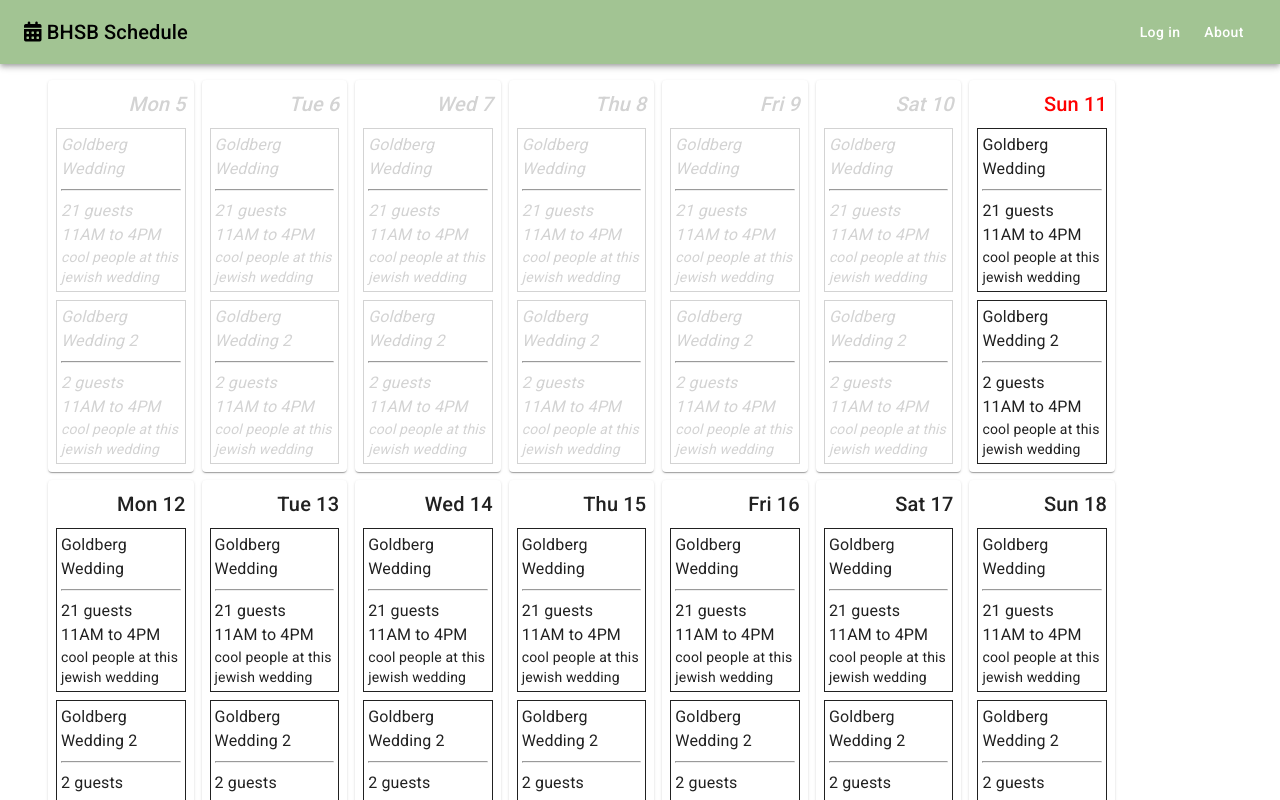
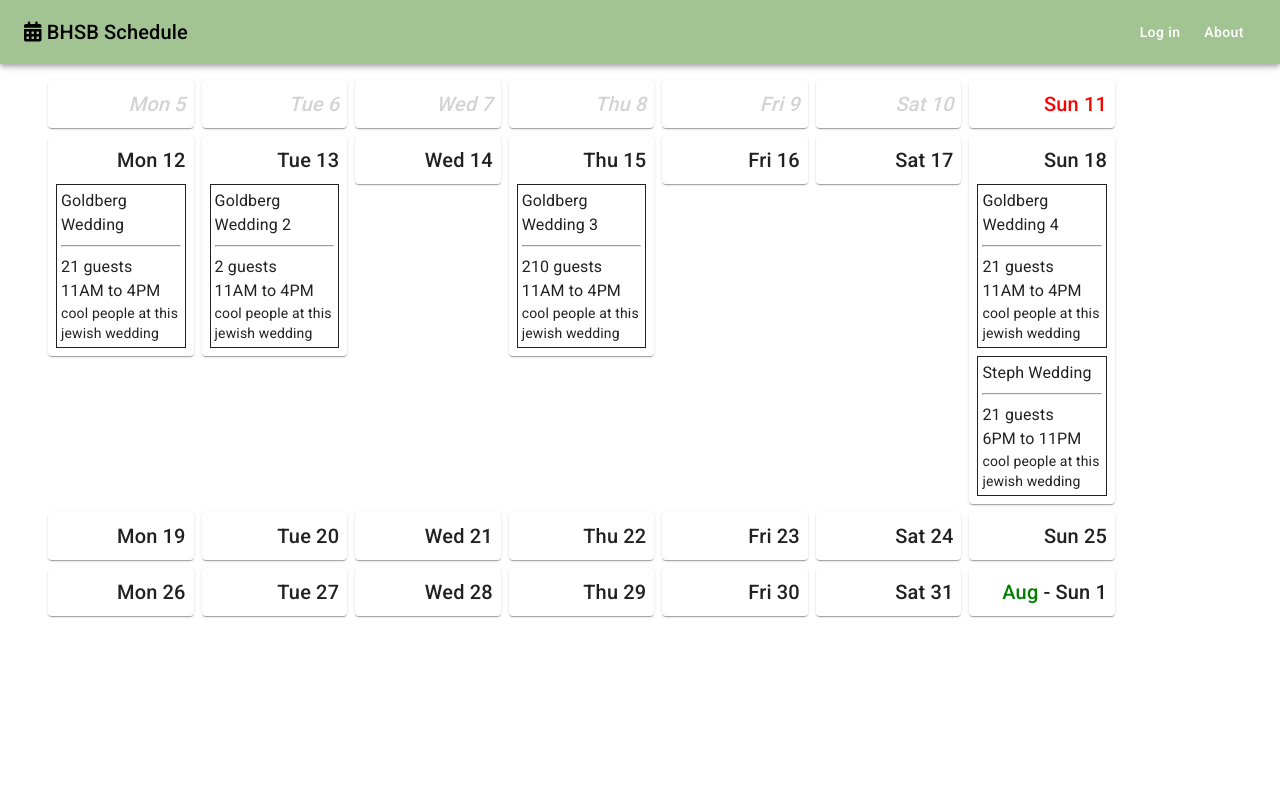
Before and after one commit to shylton/bhsb-schedule, a React (Create React App) app in the folder client/: page / in a window 1280 px wide. Shown: the top 800 px of the page. Built offline with nearby package versions, Linux system fonts and the light colour scheme.

Commit message:
event filter works

```diff
--- a/client/src/App.js
+++ b/client/src/App.js
@@ -75,6 +75,23 @@ const events = [
       runner: 3
     }
   },
+  {
+    name: 'Steph Wedding',
+    guest_count: 21,
+    start: new Date('2021-07-18T18:00:00'),
+    end: new Date('2021-07-18T23:00:00'),
+    notes: 'cool people at this jewish wedding',
+    staff_needed: {
+      manager: 1,
+      captain: 1,
+      runner: 5
+    },
+    staff_signedup: {
+      manager: 1,
+      captain: 1,
+      runner: 3
+    }
+  },
 ]
 
 function App() {
--- a/client/src/components/CalendarDay.js
+++ b/client/src/components/CalendarDay.js
@@ -46,12 +46,13 @@ const CalendarDay = ({ date, eventList }) => {
         }
     }
 
+    // MAIN return
     if (isToday(date)) {
         return (
             <Paper>
                 <Box p={1} className={classes.curDay}>
                     {renderDate()}
-                    {eventList.map((e) => <EventSummary key={e.start.toString()} event={e} />)}
+                    {eventList && eventList.map((e) => <EventSummary key={e.start.toString()} event={e} />)}
                 </Box>
             </Paper>
         )
@@ -60,7 +61,7 @@ const CalendarDay = ({ date, eventList }) => {
             <Paper>
                 <Box p={1} className={classes.prevDay}>
                     {renderDate()}
-                    {eventList.map((e) => <EventSummary key={e.start.toString()} event={e} />)}
+                    {eventList && eventList.map((e) => <EventSummary key={e.start.toString()} event={e} />)}
                 </Box>
             </Paper>
         )
@@ -69,7 +70,7 @@ const CalendarDay = ({ date, eventList }) => {
             <Paper>
                 <Box p={1} className={classes.default}>
                     {renderDate()}
-                    {eventList.map((e) => <EventSummary key={e.start.toString()} event={e} />)}
+                    {eventList && eventList.map((e) => <EventSummary key={e.start.toString()} event={e} />)}
                 </Box>
             </Paper>
         )
--- a/client/src/components/EventSummary.js
+++ b/client/src/components/EventSummary.js
@@ -7,7 +7,7 @@ import Typography from '@material-ui/core/Typography'
 const EventSummary = ({ event }) => {
     return (
             <Box border={1} p={0.5} style={{ marginTop: 8 }}>
-                <Typography align='left'>
+                <Typography component={'span'} align='left'>
                     {event.name}<hr></hr>
                     {event.guest_count} guests<br></br>
                     {format(event.start, 'ha')} to {format(event.end, 'ha')}
--- a/client/src/views/Week.js
+++ b/client/src/views/Week.js
@@ -1,6 +1,5 @@
 import React, { useState } from 'react'
-import PropTypes from 'prop-types'
-import { startOfWeek, add as addDate, isMonday } from 'date-fns'
+import { startOfWeek, add as addDate, isMonday, format } from 'date-fns'
 
 import { makeStyles } from '@material-ui/core/styles'
 import Container from '@material-ui/core/Container'
@@ -14,6 +13,10 @@ const useStyles = makeStyles((theme) => ({
         }
     }
 }))
+
+const dateMatch = (date1, date2) => {
+    return format(date1, 'yMMd') === format(date2, 'yMMd')
+}
 
 /**
  * Description goes here
@@ -45,33 +48,18 @@ const Week = ({ eventList }) => {
         <Container>
             <Grid container spacing={1} className={classes.root} >
                 {dateList.map((dt) => {
-                        return <Grid item xs={12} sm key={dt.toString()}>
-                            <CalendarDay date={dt} eventList={[eventList[0], eventList[1]]}/>
+                    return (
+                        <Grid item xs={12} sm key={dt.toString()}>
+                            <CalendarDay
+                                date={dt}
+                                eventList={eventList.filter((e) => dateMatch(e.start, dt))}
+                            />
                         </Grid>
+                    )
                 })}
             </Grid>
         </Container>
     )
 }
 
-Week.propTypes = {
-    eventList: PropTypes.arrayOf(PropTypes.shape({
-        name: PropTypes.string.isRequired,
-        guest_count: PropTypes.number.isRequired,
-        start: PropTypes.instanceOf(Date).isRequired,
-        end: PropTypes.instanceOf(Date).isRequired,
-        notes: PropTypes.string.isRequired,
-        staff_needed: {
-            manager: PropTypes.number.isRequired,
-            captain: PropTypes.number.isRequired,
-            runner: PropTypes.number.isRequired
-        },
-        staff_signedup: {
-            manager: PropTypes.number.isRequired,
-            captain: PropTypes.number.isRequired,
-            runner: PropTypes.number.isRequired
-        }
-    }))
-}
-
 export default Week
```
Lines whose indentation alone changed are shown as unchanged.
